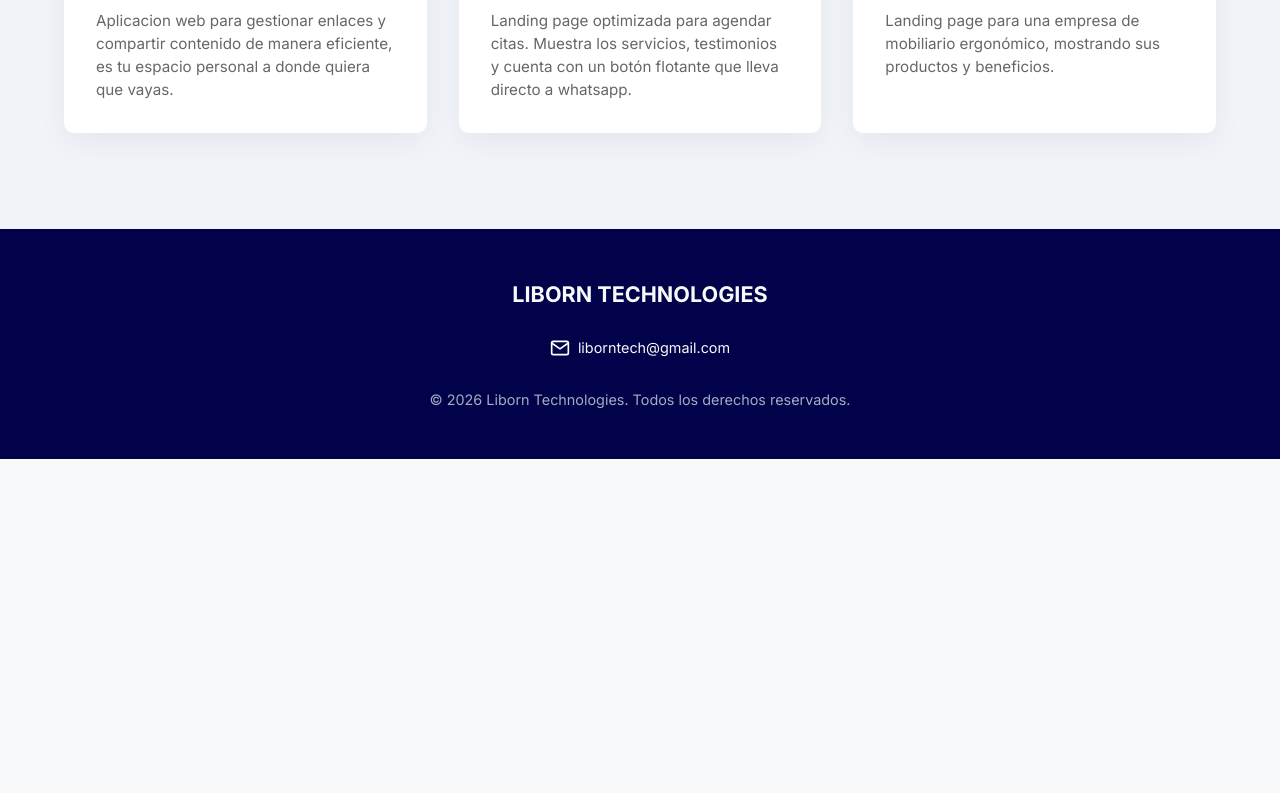
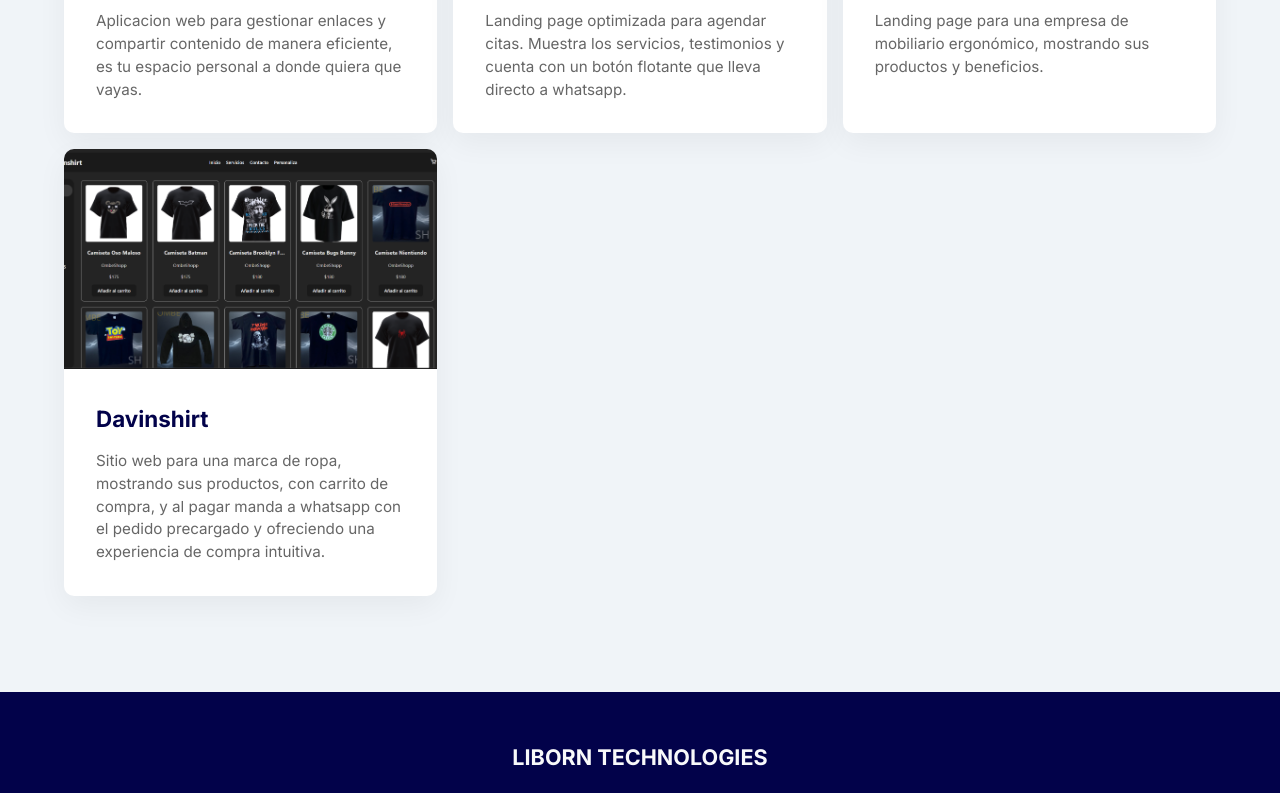
Before and after one commit to liborntech/liborntech.github.io, a plain HTML site: page index.html in a window 1280 px wide. Shown: the part 1843-2636 px from the top of the page. Before the commit the page ends 2302 px from the top, so only its background shows below. Drawn offline with Linux system fonts and the light colour scheme.

Commit message:
bettering the experience

```diff
--- a/index.html
+++ b/index.html
@@ -168,8 +168,8 @@
         .grid-3 {
             display: grid;
             grid-template-columns: repeat(auto-fit, minmax(280px, 1fr));
-            gap: 2rem;
-            max-width: 1200px;
+            gap: 1rem;
+            max-width: 1167px;
             margin: 0 auto;
         }
 
@@ -221,6 +221,7 @@
         .img-1 { background-image: url('linkit_preview.png'); }
         .img-2 { background-image: url('landing_dentista.png'); }
         .img-3 { background-image: url('ergonomic_landing.jpg'); }
+        .img-4 { background-image: url('davinshirt_web.png'); }
 
         .portfolio-content {
             padding: 2rem;
@@ -393,6 +394,13 @@
                     <p>Landing page para una empresa de mobiliario ergonómico, mostrando sus productos y beneficios.</p>
                 </div>
             </div>
+            <div class="portfolio-card">
+                <div class="portfolio-img img-4"></div>
+                <div class="portfolio-content">
+                    <h3>Davinshirt</h3>
+                    <p>Sitio web para una marca de ropa, mostrando sus productos, con carrito de compra, y al pagar manda a whatsapp con el pedido precargado y ofreciendo una experiencia de compra intuitiva.</p>
+                </div>
+            </div>
         </div>
     </section>
 
```
Also changed, not shown: davinshirt_web.png (added).
